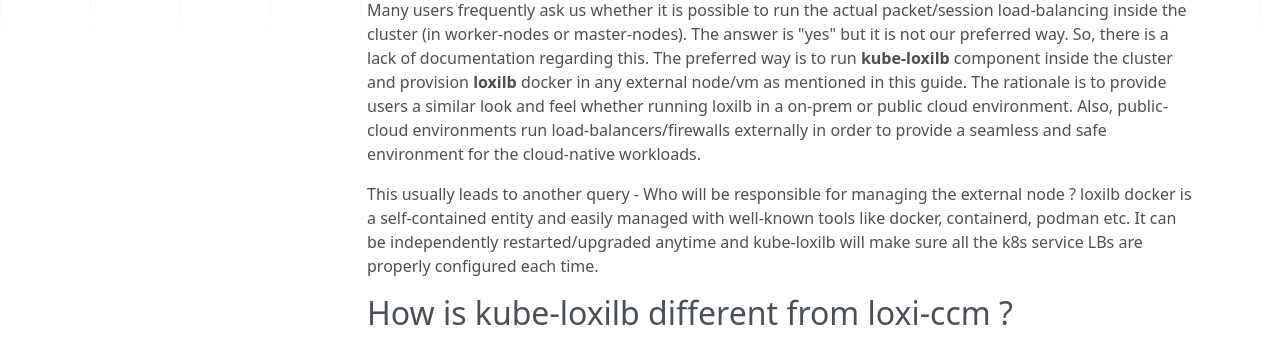
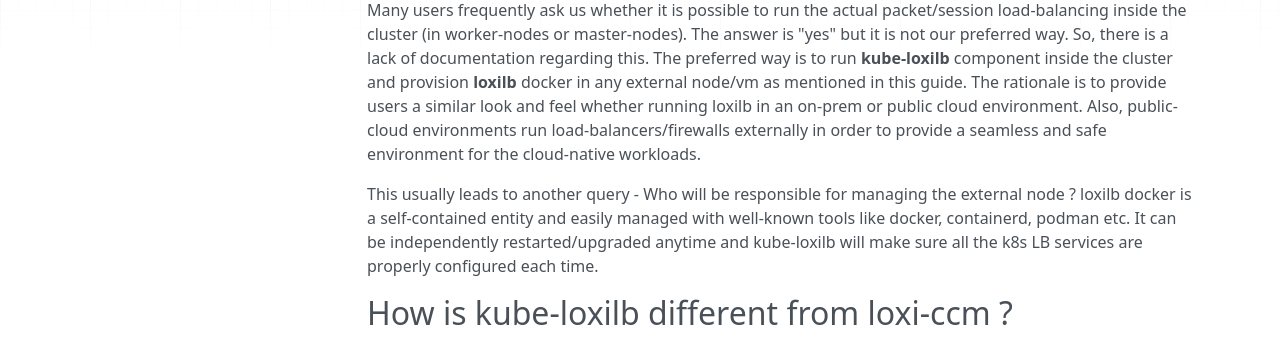
Before and after one commit to loxilb-io/loxilbdocs, an MkDocs documentation site: the page built from docs/kube-loxilb.md, in a window 1280 px wide and 900 px high. Shown: the part 260-597 px from the top of the window. Built offline with MkDocs 1.6.1, drawn with Linux system fonts in a browser that asks for light colours; nearby versions of some CDN libraries.

Commit message:
Update kube-loxilb.md

```diff
--- a/docs/kube-loxilb.md
+++ b/docs/kube-loxilb.md
@@ -2,9 +2,9 @@
 
 [kube-loxilb](https://github.com/loxilb-io/kube-loxilb) is loxilb's implementation of kubernetes service load-balancer spec which includes support for load-balancer class, advanced IPAM (shared or exclusive) etc. kube-loxilb runs as a deloyment set in kube-system namespace. This component runs inside k8s cluster to gather information about k8s nodes/reachability/LB services etc but in itself does not implement packet/session load-balancing. It is done by [loxilb](https://github.com/loxilb-io/loxilb) which usually runs outside the cluster as an external-LB.
 
-Many users frequently ask us whether it is possible to run the actual packet/session load-balancing inside the cluster (in worker-nodes or master-nodes). The answer is "yes" but it is not our preferred way. So, there is a lack of documentation regarding this. The preferred way is to run <b>kube-loxilb</b> component inside the cluster and provision <b>loxilb</b> docker in any external node/vm as mentioned in this guide. The rationale is to provide users a similar look and feel whether running loxilb in a on-prem or public cloud environment. Also, public-cloud environments run load-balancers/firewalls externally in order to provide a seamless and safe environment for the cloud-native workloads.
+Many users frequently ask us whether it is possible to run the actual packet/session load-balancing inside the cluster (in worker-nodes or master-nodes). The answer is "yes" but it is not our preferred way. So, there is a lack of documentation regarding this. The preferred way is to run <b>kube-loxilb</b> component inside the cluster and provision <b>loxilb</b> docker in any external node/vm as mentioned in this guide. The rationale is to provide users a similar look and feel whether running loxilb in an on-prem or public cloud environment. Also, public-cloud environments run load-balancers/firewalls externally in order to provide a seamless and safe environment for the cloud-native workloads.
 
-This usually leads to another query - Who will be responsible for managing the external node ? loxilb docker is a self-contained entity and easily managed with well-known tools like docker, containerd, podman etc. It can be independently restarted/upgraded anytime and kube-loxilb will make sure all the k8s service LBs are properly configured each time.
+This usually leads to another query - Who will be responsible for managing the external node ? loxilb docker is a self-contained entity and easily managed with well-known tools like docker, containerd, podman etc. It can be independently restarted/upgraded anytime and kube-loxilb will make sure all the k8s LB services are properly configured each time.
 
 ## How is kube-loxilb different from loxi-ccm ?
 
```
